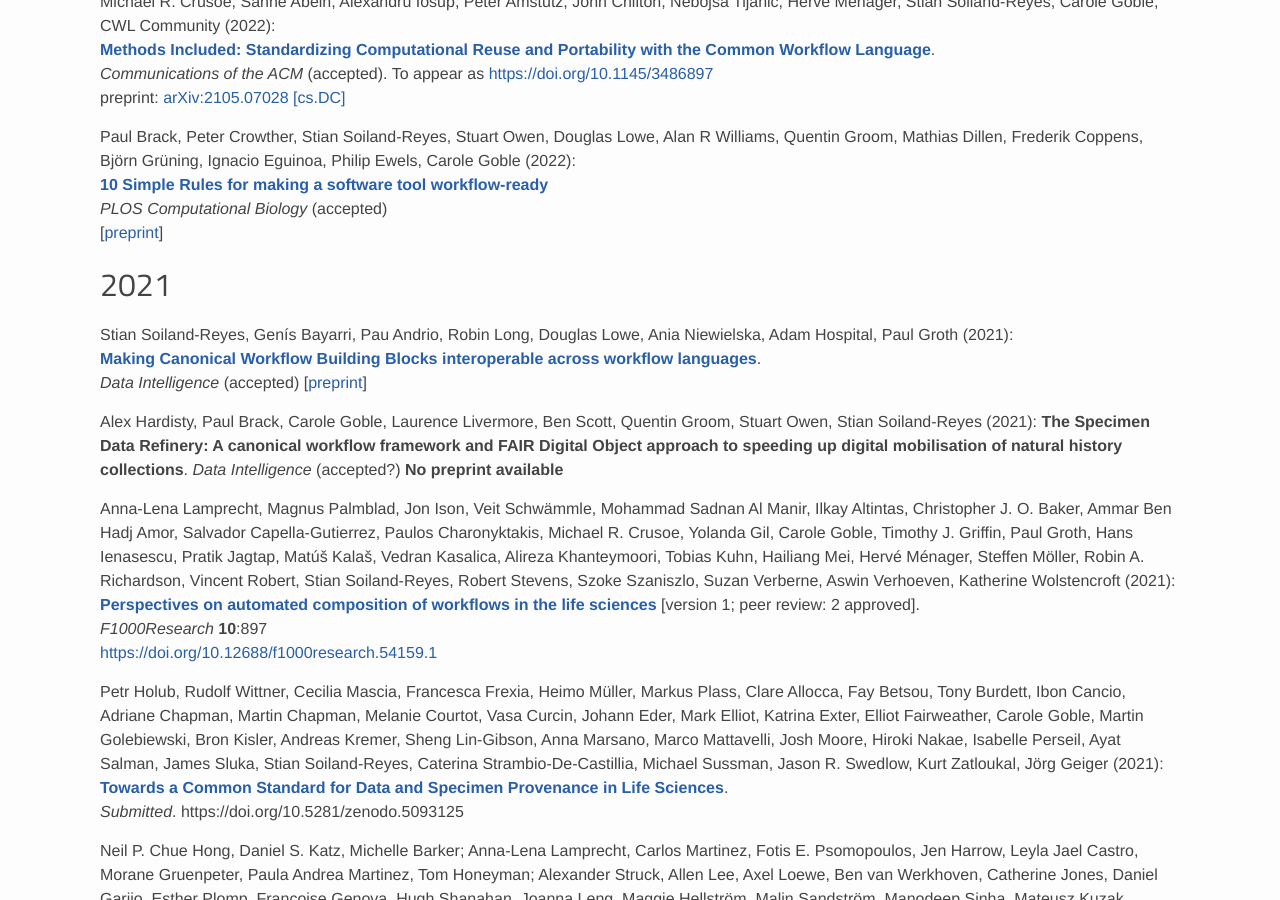
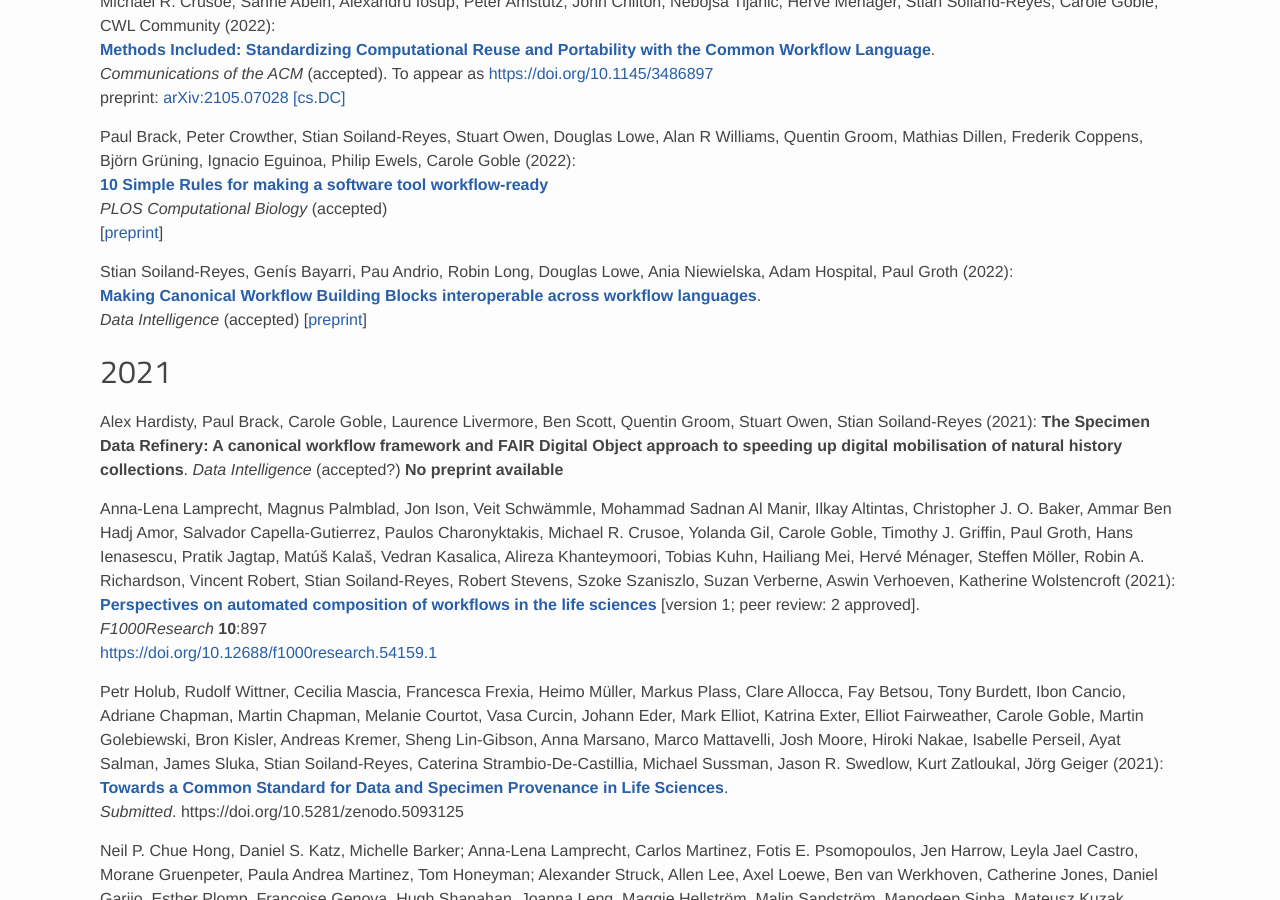
Before and after one commit to eScienceLab/eScienceLab.github.io, a Jekyll site: the page built from publications/index.md, in a window 1280 px wide and 900 px high, scrolled down 703 px. Built offline with Jekyll 4.4.1, drawn with Linux system fonts in a browser that asks for light colours; comment, search, counter and statistics services are not loaded.

Commit message:
updated CWFR DOI

```diff
--- a/publications/index.md
+++ b/publications/index.md
@@ -59,12 +59,12 @@ Paul Brack, Peter Crowther, Stian Soiland-Reyes, Stuart Owen, Douglas Lowe, Alan
 _PLOS Computational Biology_ (accepted)
 [[preprint](https://doi.org/10.5281/zenodo.5901220)]
 
-## 2021
-
-Stian Soiland-Reyes, Genís Bayarri, Pau Andrio, Robin Long, Douglas Lowe, Ania Niewielska, Adam Hospital, Paul Groth (2021):
-[**Making Canonical Workflow Building Blocks interoperable across workflow languages**](https://doi.org/10.5281/zenodo.5542553).
+Stian Soiland-Reyes, Genís Bayarri, Pau Andrio, Robin Long, Douglas Lowe, Ania Niewielska, Adam Hospital, Paul Groth (2022):
+[**Making Canonical Workflow Building Blocks interoperable across workflow languages**](https://doi.org/10.5281/zenodo.5727730).
 _Data Intelligence_ (accepted)
 [[preprint](https://doi.org/10.5281/zenodo.5727730)]
+
+## 2021
 
 Alex Hardisty, Paul Brack, Carole Goble, Laurence Livermore, Ben Scott, Quentin Groom, Stuart Owen, Stian Soiland-Reyes (2021):
 **The Specimen Data Refinery: A canonical workflow framework and FAIR Digital Object approach to speeding up digital mobilisation of natural history collections**.
```
